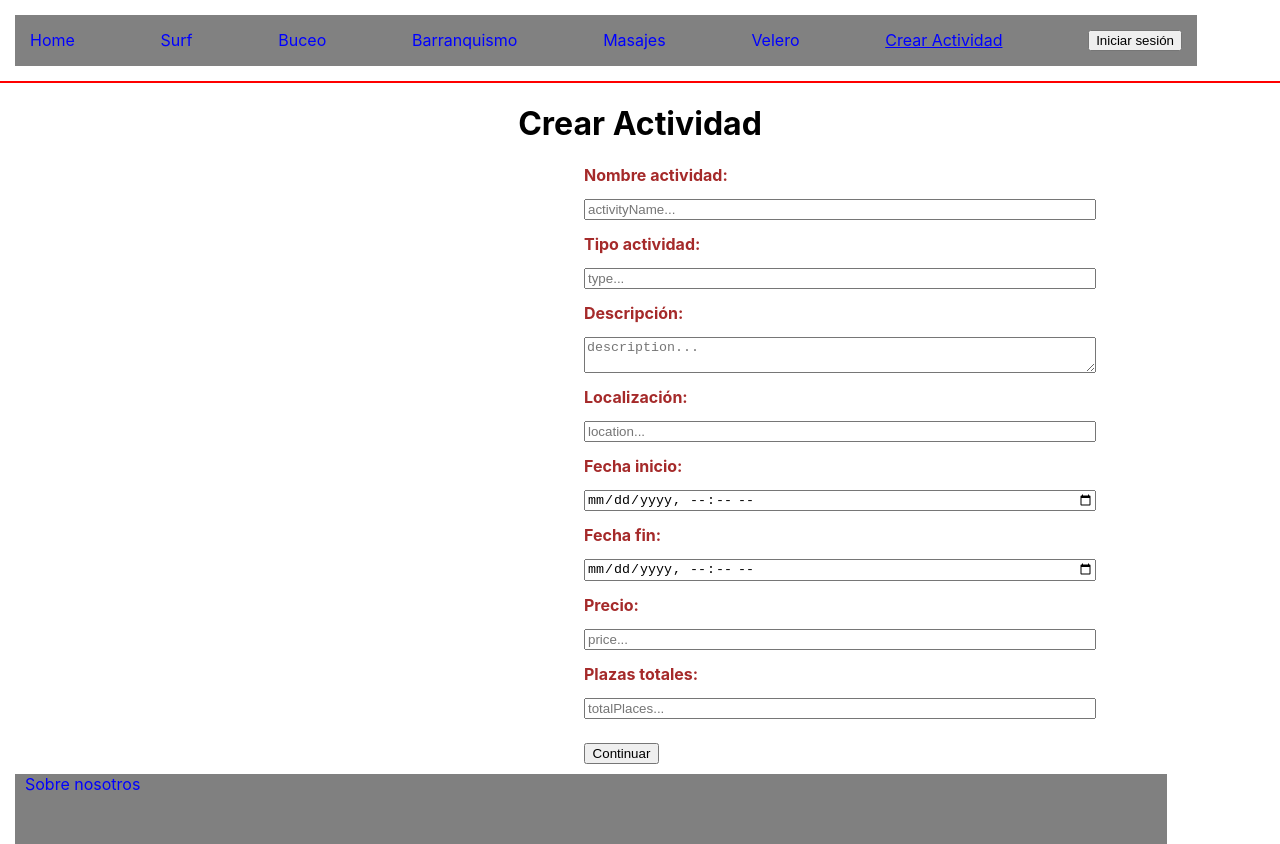
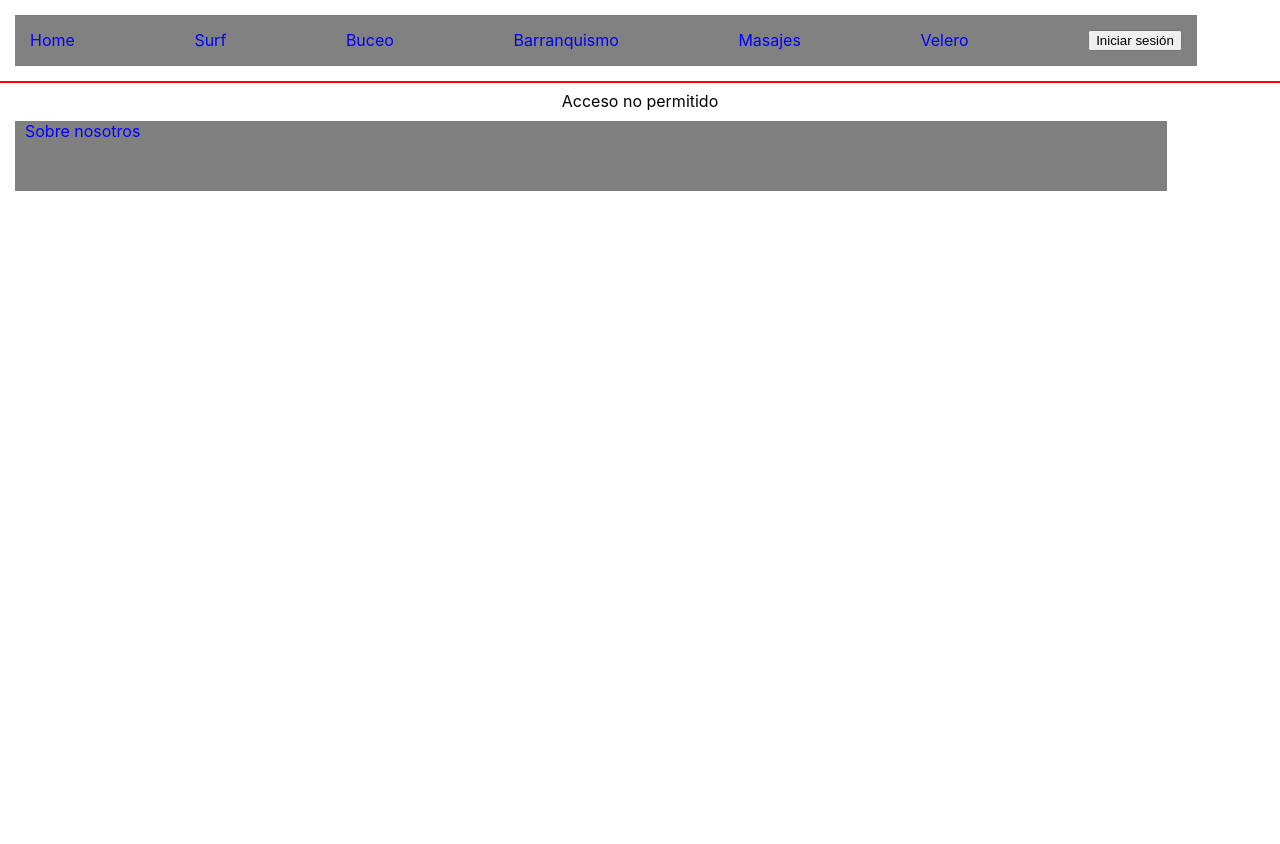
Before and after one commit to alberto-cora/Experiencias-Diferentes, a React (Create React App) app in the folder experiencias-diferentes/frontend-proyecto/: page /activity/create in a window 1280 px wide. After the commit the page ends 800 px from the top, so only its background shows below. Built offline with nearby package versions, Linux system fonts and the light colour scheme.

Commit message:
control sesiones admin

```diff
--- a/experiencias-diferentes/frontend-proyecto/src/Activity.js
+++ b/experiencias-diferentes/frontend-proyecto/src/Activity.js
@@ -103,6 +103,7 @@ function Activity() {
                 <button>Valorar</button>
             </form>
 
+            {user && user.role && user.role === 'admin' && (
                 <NavLink
                     to={`/activity/${id}/update`}
                     activeClassName="active"
@@ -110,6 +111,7 @@ function Activity() {
                 >
                     Editar actividad
                 </NavLink>
+            )}
         </div>
     );
 }
--- a/experiencias-diferentes/frontend-proyecto/src/CreateActivity.js
+++ b/experiencias-diferentes/frontend-proyecto/src/CreateActivity.js
@@ -1,24 +1,23 @@
-import "./CreateActivity.css";
-import { useState } from "react";
-import { useUser } from "./UserContext";
-import { Redirect } from "react-router-dom";
+import './CreateActivity.css';
+import { useState } from 'react';
+import { Redirect } from 'react-router-dom';
+import { useSelector } from 'react-redux';
 
 function CreateActivity() {
-  const [activityName, setActivityName] = useState("");
-  const [type, setType] = useState("");
-  const [description, setDescription] = useState("");
-  const [location, setLocation] = useState("");
-  const [startDate, setStartDate] = useState("");
-  const [endDate, setEndDate] = useState("");
-  const [price, setPrice] = useState("");
-  const [totalPlaces, setTotalPlaces] = useState("");
-
-  const user = useUser();
+    const [activityName, setActivityName] = useState('');
+    const [type, setType] = useState('');
+    const [description, setDescription] = useState('');
+    const [location, setLocation] = useState('');
+    const [startDate, setStartDate] = useState('');
+    const [endDate, setEndDate] = useState('');
+    const [price, setPrice] = useState('');
+    const [totalPlaces, setTotalPlaces] = useState('');
+    const user = useSelector((s) => s.user);
 
     const handleSubmit = async (e) => {
         e.preventDefault();
-    const res = await fetch("http://localhost:3080/api/activities", {
-      method: "POST",
+        const res = await fetch('http://localhost:3080/api/activities', {
+            method: 'POST',
             body: JSON.stringify({
                 activityName,
                 type,
@@ -30,8 +29,8 @@ function CreateActivity() {
                 totalPlaces,
             }),
             headers: {
-        "Content-Type": "application/json",
-        Authorization: "Bearer " + user.token,
+                'Content-Type': 'application/json',
+                Authorization: 'Bearer ' + user.token,
             },
         });
         if (res.ok) {
@@ -39,6 +38,7 @@ function CreateActivity() {
         }
     };
 
+    if (user && user.role && user.role === 'admin') {
         return (
             <div className="create-activity">
                 <h1>Crear Actividad</h1>
@@ -121,6 +121,9 @@ function CreateActivity() {
                 </form>
             </div>
         );
+    } else {
+        return 'Acceso no permitido';
+    }
 }
 
 export default CreateActivity;
--- a/experiencias-diferentes/frontend-proyecto/src/Menu.js
+++ b/experiencias-diferentes/frontend-proyecto/src/Menu.js
@@ -43,11 +43,15 @@ function Menu() {
                 <NavLink to="/activities/velero" activeClassName="active" exact>
                     Velero
                 </NavLink>
-
-                <NavLink to="/activity/create" activeClassName="active" exact>
-                    Crear Actividad
-                </NavLink>
-
+                {user && user.role && user.role === 'admin' && (
+                    <NavLink
+                        to="/activity/create"
+                        activeClassName="active"
+                        exact
+                    >
+                        Crear Actividad
+                    </NavLink>
+                )}
                 <div className="user-area">
                     {!user && (
                         <button onClick={() => setShowModal(true)}>
@@ -69,7 +73,6 @@ function Menu() {
                         </Link>
                     )}
                 </div>
-
                 {showModal && (
                     <LoginModal closeModal={() => setShowModal(false)} />
                 )}
--- a/experiencias-diferentes/frontend-proyecto/src/UpdateActivity.js
+++ b/experiencias-diferentes/frontend-proyecto/src/UpdateActivity.js
@@ -1,19 +1,23 @@
 import './Update.css';
 import { useState } from 'react';
-import { useUser } from './UserContext';
 import { Redirect } from 'react-router-dom';
 import { useParams } from 'react-router-dom';
 import useFetch from './useFetch';
+import { useSelector } from 'react-redux';
 
 function UpdateActivityWrapper() {
     const { id } = useParams();
     const activity = useFetch(`http://localhost:3080/api/activities/${id}`);
+    const user = useSelector((s) => s.user);
 
     if (!activity) {
         return <i>Loading...</i>;
     }
-
-    return <UpdateActivity activity={activity} />;
+    if (user && user.role && user.role === 'admin') {
+        return <UpdateActivity activity={activity} />;
+    } else {
+        return 'Acceso no permitido';
+    }
 }
 
 function UpdateActivity({ activity }) {
@@ -28,8 +32,9 @@ function UpdateActivity({ activity }) {
     const [activityUpdated, setActivityUpdated] = useState(false);
     const [image, setImage] = useState();
 
-    const user = useUser();
     const { id } = useParams();
+
+    const user = useSelector((s) => s.user);
 
     const handleSubmit = async (e) => {
         e.preventDefault();
```
Also changed, not shown: 1 other file (tests, documents, lock files or other folders). Lines whose indentation alone changed are shown as unchanged.
